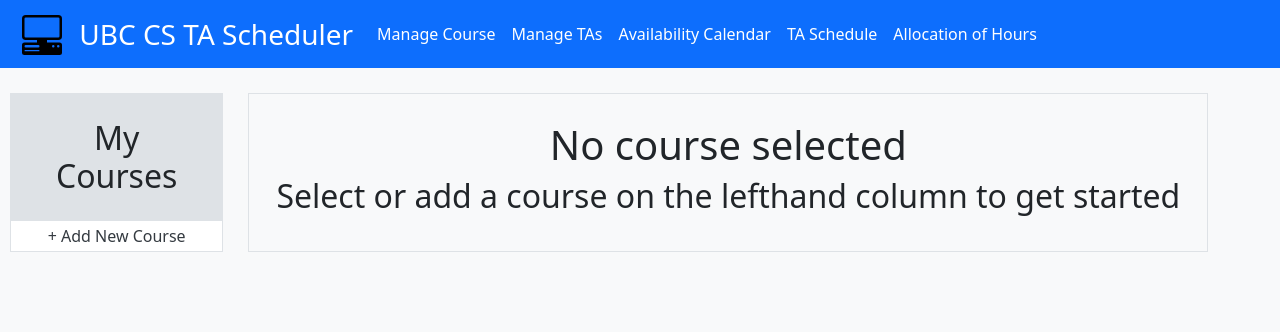
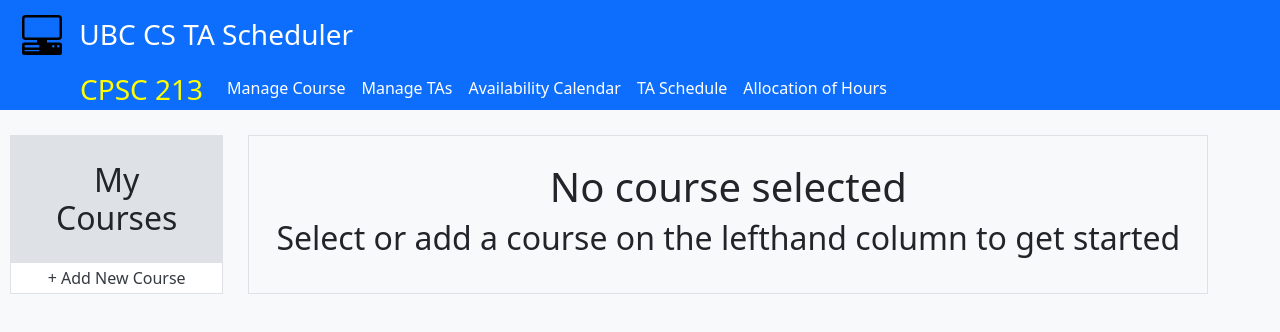
Before and after one commit to jho1211/jho1211.github.io, a plain HTML site: page new_index.html in a window 1280 px wide. Drawn offline with nearby package versions, Linux system fonts and the light colour scheme.

Commit message:
Added temporary secondary panel

```diff
--- a/css/new_index.css
+++ b/css/new_index.css
@@ -161,3 +161,12 @@
     color: yellow;
     font-weight: bold;
 }
+
+div.nav-style{
+    display: flex;
+    flex-direction: row;
+}
+
+a.secondary-bar-item{
+    padding: 8px;
+}
--- a/new_index.html
+++ b/new_index.html
@@ -18,7 +18,7 @@
             <button class="navbar-toggler" type="button" data-bs-toggle="collapse" data-bs-target="#navbarNavAltMarkup" aria-controls="navbarNavAltMarkup" aria-expanded="false" aria-label="Toggle navigation">
                 <span class="navbar-toggler-icon"></span>
             </button>
-          <div class="collapse navbar-collapse" id="navbarSupportedContent">
+            <!-- <div class="collapse navbar-collapse" id="navbarSupportedContent">
                 <div class="collapse navbar-collapse" id="navbarNavAltMarkup">
                     <div class="navbar-nav">
                         <a class="nav-link text-white active" href="#course" onclick="mainSpotlight(this)" data-target="courseInfoDiv">Manage Course</a>
@@ -28,8 +28,17 @@
                         <a class="nav-link text-white" href="#alloc" onclick="mainSpotlight(this)" data-target="allocDiv">Allocation of Hours</a>
                     </div>
                 </div>
+            </div> -->
         </div>
     </nav>
+    <div class="bg-primary nav-style">
+        <a class="navbar-brand fs-3" style="padding-right: 16px; padding-left: 80px; color: yellow;">CPSC 213</h1>
+        <a class="nav-link text-white secondary-bar-item" href="#course" onclick="mainSpotlight(this)" data-target="courseInfoDiv">Manage Course</a>
+        <a class="nav-link text-white secondary-bar-item" href="#tas" onclick="mainSpotlight(this)" data-target="taListDiv">Manage TAs</a>
+        <a class="nav-link text-white secondary-bar-item" href="#avail" onclick="mainSpotlight(this)" data-target="availCalDiv">Availability Calendar</a>
+        <a class="nav-link text-white secondary-bar-item" href="#tasched" onclick="mainSpotlight(this)" data-target="taSchedDiv">TA Schedule</a>
+        <a class="nav-link text-white secondary-bar-item" href="#alloc" onclick="mainSpotlight(this)" data-target="allocDiv">Allocation of Hours</a>
+    </div>
     <div class="container mh-100 courseListContainer mw-100">
         <div class="row mh-100">
             <div class="col-2 courseList border">
```
Lines whose indentation alone changed are shown as unchanged.
